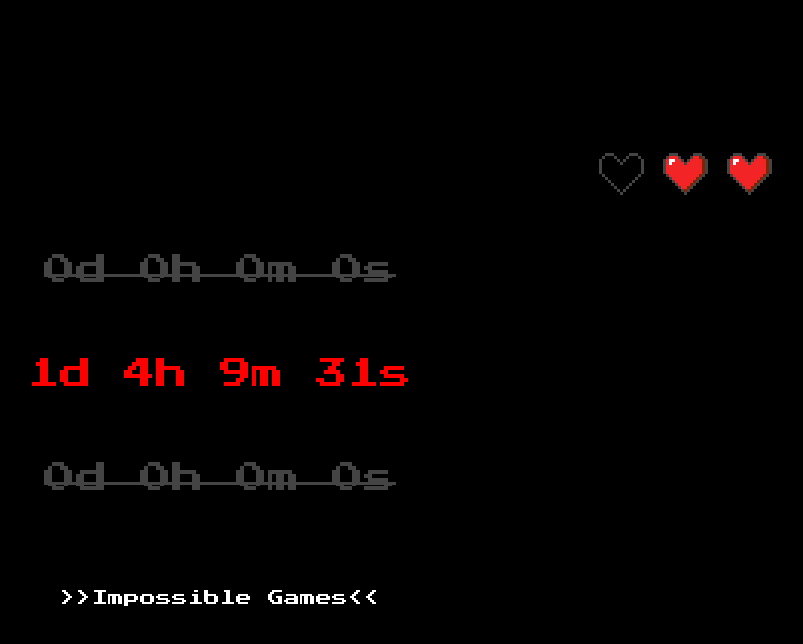
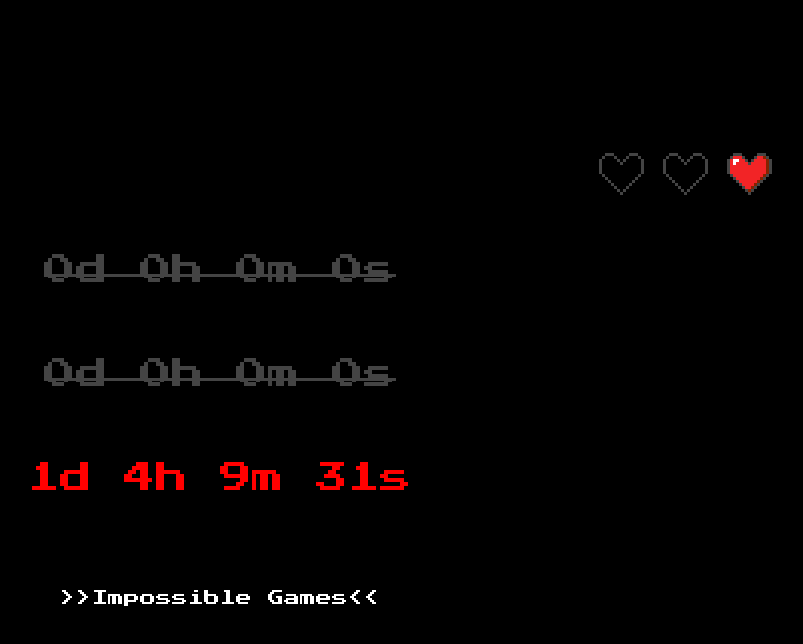
Before and after one commit to ImpossibleGamesFun/ImpossibleGamesFun.github.io, a plain HTML site: page index.html in a window 1280 px wide. Shown: the whole page, without its empty margins (420-1223 px from the left). Drawn offline with nearby package versions, Linux system fonts and the light colour scheme; a web font is replaced by a local one.

Commit message:
Fixed sync between counter and heart

```diff
--- a/index.html
+++ b/index.html
@@ -20,9 +20,9 @@
             <div class="col-12">
                 <div class="text-right">
                     <section class="icon-list">
-                        <i class="nes-icon is-medium is-transparent heart"></i>
-                        <i class="nes-icon is-medium heart"></i>
-                        <i class="nes-icon is-medium heart"></i>
+                        <i class="nes-icon is-medium heart" id="heart-1"></i>
+                        <i class="nes-icon is-medium heart" id="heart-2"></i>
+                        <i class="nes-icon is-medium heart" id="heart-3"></i>
                     </section>
                 </div>
             </div>
@@ -46,8 +46,9 @@
     </footer>
 
     <script>
-        function updateCounter(element, startDate) {
+        function updateCounter(element, heartId, startDate) {
             const counterElement = document.getElementById(element);
+            const heartElement = document.getElementById(heartId);
             let interval; // Declara la variable interval aquí
 
             function update() {
@@ -65,7 +66,8 @@
                 } else {
                     counterElement.textContent = '0d 0h 0m 0s';
                     counterElement.style.textDecoration = 'line-through';
-                    counterElement.style.color = '#444'
+                    counterElement.style.color = '#444';
+                    heartElement.classList.add('is-transparent');
                     clearInterval(interval); // Detiene la actualización cuando la cuenta regresiva ha finalizado
                 }
             }
@@ -77,13 +79,13 @@
 
         // Define las fechas de inicio para los tres contadores (ajusta las fechas según sea necesario)
         const startDate1 = new Date('2023-01-31T00:00:00').getTime();
-        const startDate2 = new Date('2023-08-31T18:00:00').getTime();
-        const startDate3 = new Date('2023-08-25T18:00:00').getTime();
+        const startDate2 = new Date('2023-08-25T18:00:00').getTime();
+        const startDate3 = new Date('2023-08-31T18:00:00').getTime();
 
         // Llama a la función de actualización para cada contador
-        updateCounter('counter1', startDate1);
-        updateCounter('counter2', startDate2);
-        updateCounter('counter3', startDate3);
+        updateCounter('counter1', 'heart-1', startDate1);
+        updateCounter('counter2', 'heart-2', startDate2);
+        updateCounter('counter3', 'heart-3', startDate3);
 
     </script>
 </body>
```
